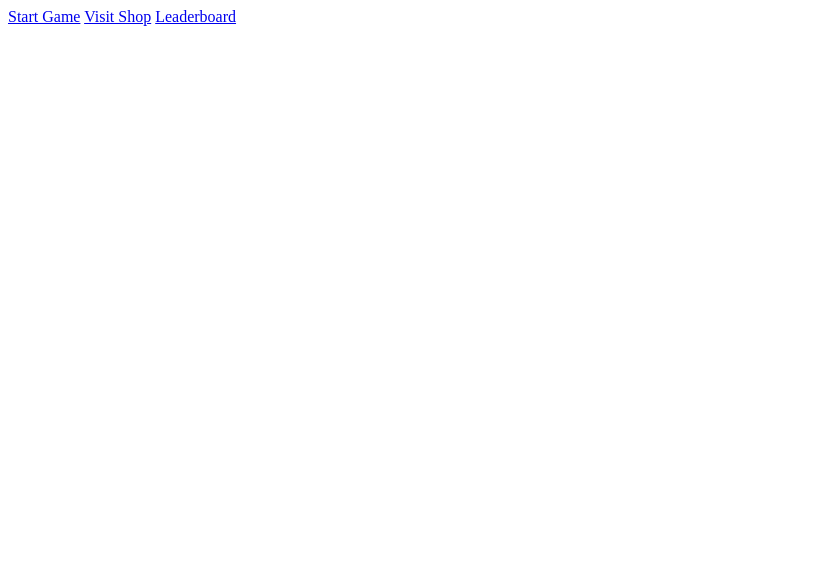
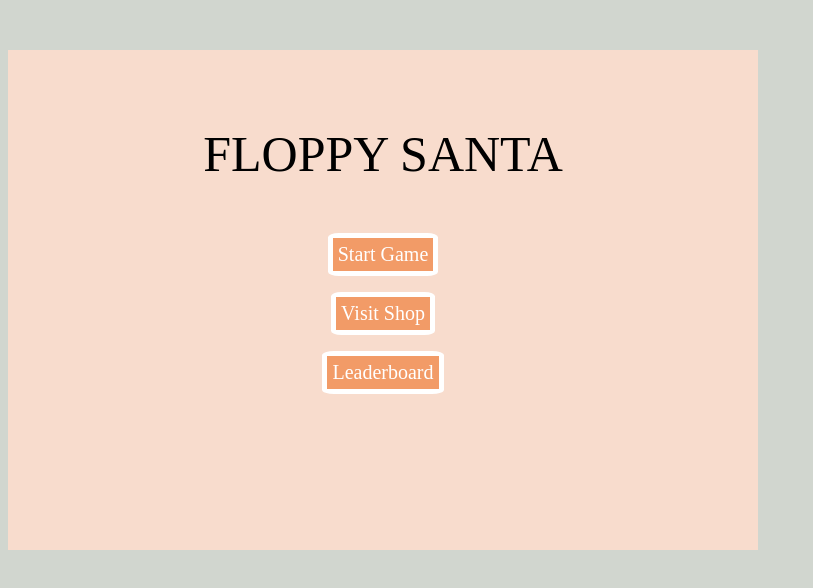
Before and after one commit to davidhu99/FloppySanta, a plain HTML site: page index.html in a window 1280 px wide. Shown: the whole page, without its empty margins (0-813 px from the left). Drawn offline with Linux system fonts and the light colour scheme.

Commit message:
prototype main pg

```diff
--- /dev/null
+++ b/assets/css/index_styles.css
@@ -0,0 +1,41 @@
+/* TODO */
+
+body {
+	background-color: #d1d6cf;
+}
+
+.center {
+	background: #f8dccd;
+	height: 500px;
+	width: 750px;
+	text-align: center;
+}
+
+.header {
+	text-align: center;
+	padding-top: 10%;
+	font-size: 50px;
+}
+
+a {
+	text-decoration: none;
+	color: white;
+}
+
+.button {
+	display: inline-block;
+	background-color: #f29b67;
+	text-align: center;
+	padding: 5px;
+	font-size: 20px;
+	border: white solid 5px;
+	border-radius: 10%;
+}
+
+/* move slightly up on hover */
+.button:hover {
+	-webkit-transform: translateY(-3px);
+	transform: translateY(-3px);
+}
+
+/* TODO */
--- a/index.html
+++ b/index.html
@@ -4,10 +4,28 @@
     <meta charset="UTF-8">
     <meta name="viewport" content="width=device-width, initial-scale=1.0">
     <title>Document</title>
+    <link rel="stylesheet" href="assets/css/index_styles.css">
 </head>
 <body>
-    <a href="assets/html/game.html">Start Game</a>
-    <a href="assets/html/shop.html">Visit Shop</a>
-    <a href="assets/html/leaderboard.html">Leaderboard</a>
+
+    <div class=center>
+        <p class=header>
+            FLOPPY SANTA
+        </p>
+
+        <p>
+            <a class=button href="assets/html/game.html">Start Game</a>
+        </p>
+
+        <p>
+            <a class=button href="assets/html/shop.html">Visit Shop</a>
+        </p>
+
+        <p>
+            <a class=button href="assets/html/leaderboard.html">Leaderboard</a>
+        </p>
+
+    </div>
+
 </body>
 </html>
```
Also changed, not shown: assets/css/styles.css (deleted).
